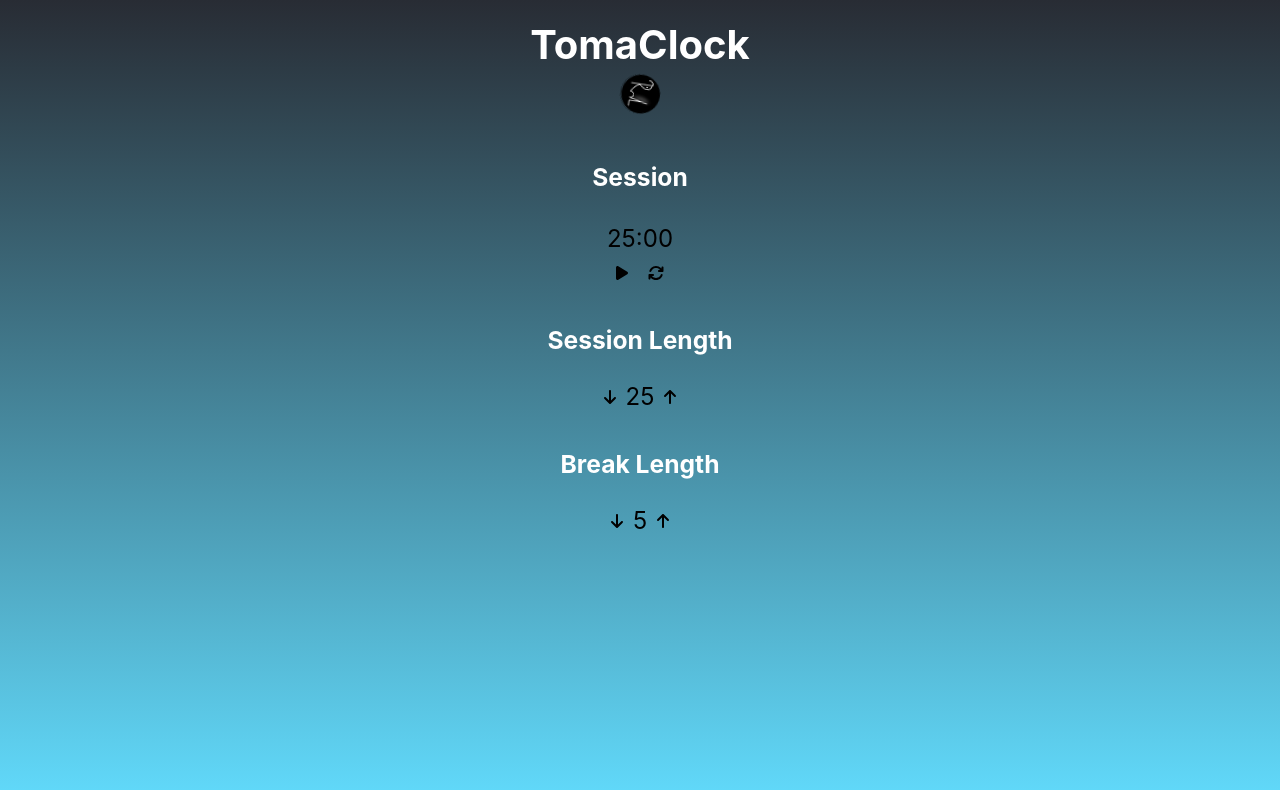
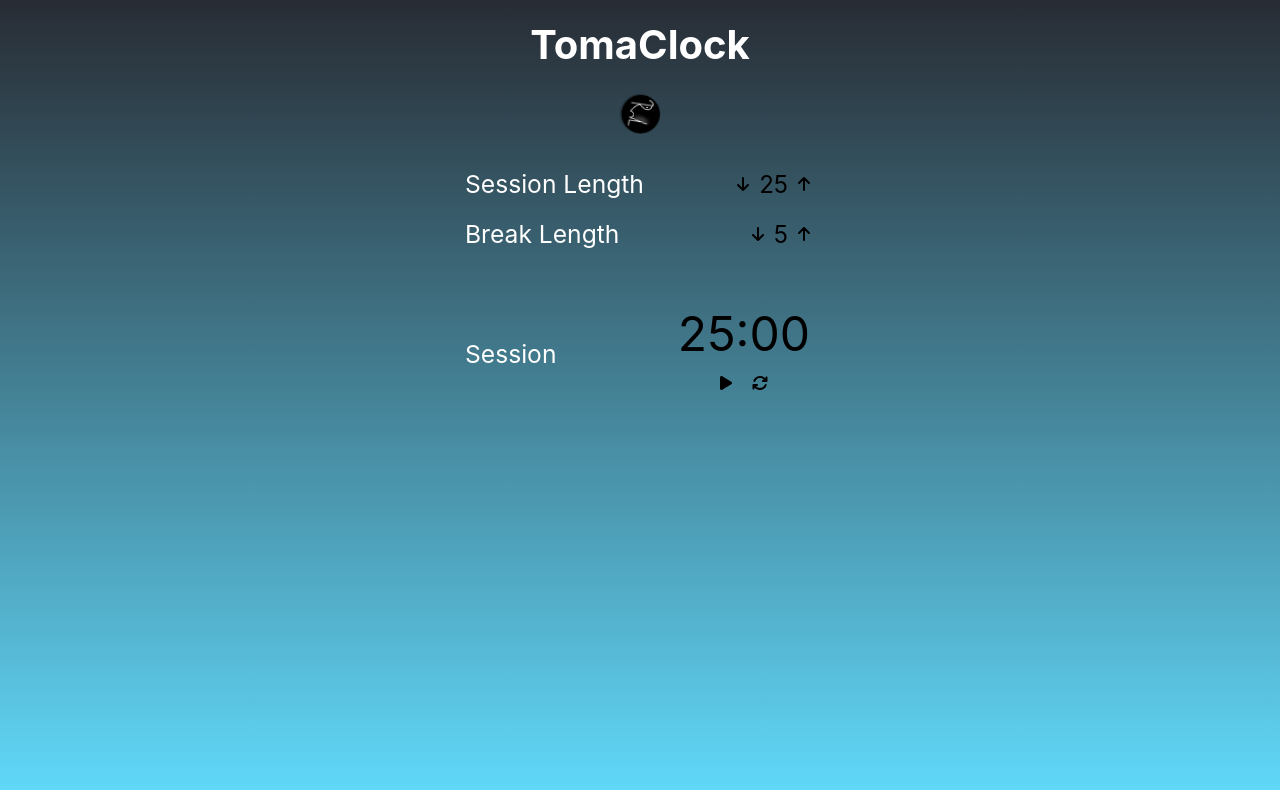
Before and after one commit to robdll/tomaclock, a React (Create React App) app: page / in a window 1280 px wide. Shown: the top 790 px of the page. Built offline with nearby package versions, Linux system fonts and the light colour scheme.

Commit message:
style update

```diff
--- a/src/App.css
+++ b/src/App.css
@@ -1,6 +1,10 @@
 .App {
   text-align: center;
-  background: linear-gradient(180deg, rgba(40,44,52,1) 0%,  rgba(97,218,251,1) 100%);
+  background: linear-gradient(
+    180deg,
+    rgba(40, 44, 52, 1) 0%,
+    rgba(97, 218, 251, 1) 100%
+  );
   min-height: 100vh;
 }
 
@@ -27,7 +31,7 @@
 }
 
 .App-header h1 {
-  margin: 0;
+  margin: 0 0 20px 0;
   font-size: 2.5rem;
 }
 
--- a/src/components/Tomato/Tomato.css
+++ b/src/components/Tomato/Tomato.css
@@ -3,15 +3,16 @@
   display: flex;
   flex-direction: column;
   align-items: center;
-    justify-content: space-around;
+  max-width: 350px;
+  margin: 0 auto;
+  min-height: 50vh;
   min-height: 50vh;
   margin-top: 30px;
 }
 
-
 .title {
   color: white;
-    font-size: .7em;
+  font-size: 0.7em;
   margin: 0;
 }
 
@@ -39,7 +40,36 @@
   margin: 5px;
 }
 
-.session-value, .setting-value {
+.flexer {
+  flex: 1;
+}
+
+.session,
+.session-config,
+.break-config {
+  display: flex;
+  align-self: flex-start;
+  margin-bottom: 20px;
+  width: 100%;
+  align-items: center;
+}
+
+.session {
+  margin-top: 30px;
+}
+
+.session-container > .session-value {
+  font-size: 3rem;
+}
+
+.session-config > span,
+.session > span,
+.break-config > span {
+  margin-right: 20px;
+}
+
+.session-value,
+.setting-value {
   padding: 0 5px;
   font-size: 1.5rem;
 }
--- a/src/components/Tomato/Tomato.js
+++ b/src/components/Tomato/Tomato.js
@@ -1,48 +1,53 @@
-import './Tomato.css';
-import { useState, useEffect, useRef } from 'react';
-import { FontAwesomeIcon } from '@fortawesome/react-fontawesome'
-import { faPlay, faPause, faArrowsRotate, faArrowDown, faArrowUp } from '@fortawesome/free-solid-svg-icons'
-const alarm = require('./../../resources/alarm.wav');
+import "./Tomato.css";
+import { useState, useEffect, useRef } from "react";
+import { FontAwesomeIcon } from "@fortawesome/react-fontawesome";
+import {
+  faPlay,
+  faPause,
+  faArrowsRotate,
+  faArrowDown,
+  faArrowUp,
+} from "@fortawesome/free-solid-svg-icons";
+const alarm = require("./../../resources/alarm.wav");
 
 function Tomato() {
   const audRef = useRef(null);
 
-	const [settings, setSettings] = useState({session: 25, break: 5});
+  const [settings, setSettings] = useState({ session: 25, break: 5 });
   const [timer, setTimer] = useState({
-		minutes: '25',
-		seconds: '00',
+    minutes: "25",
+    seconds: "00",
     active: false,
-		isBreak: false
+    isBreak: false,
   });
-
 
   useEffect(() => {
     let timerInterval;
-		if(timer.active) {
+    if (timer.active) {
       timerInterval = setInterval(() => {
         let seconds = parseInt(timer.seconds);
         let minutes = parseInt(timer.minutes);
-				if(seconds === 0 && minutes === 0) {
-				 	setTimer( {
-				 		minutes: settings.isBreak ? settings.session : settings.break,
-				 		seconds: '00',
+        if (seconds === 0 && minutes === 0) {
+          setTimer({
+            minutes: timer.isBreak ? settings.session : settings.break,
+            seconds: "00",
             active: true,
-				 		isBreak: !settings.isBreak
-				 	})
-					playAudio()
-				} else if(seconds === 0) {
+            isBreak: !timer.isBreak,
+          });
+          playAudio();
+        } else if (seconds === 0) {
           const newTimer = {
             ...timer,
-						minutes: timer.minutes-1,
-						seconds: '59',
-					}
-				 	setTimer( newTimer)
+            minutes: timer.minutes - 1,
+            seconds: "59",
+          };
+          setTimer(newTimer);
         } else {
           seconds = seconds - 1;
-					setTimer( {
+          setTimer({
             ...timer,
-						seconds: seconds < 10 ? '0'+seconds : seconds+''
-					})
+            seconds: seconds < 10 ? "0" + seconds : seconds + "",
+          });
         }
       }, 1000);
     } else {
@@ -55,87 +60,129 @@ function Tomato() {
   }, [timer, settings]);
 
   const playAudio = () => {
-		console.log('here', audRef)
-		audRef.current.play();
-	}
-
+    console.log("drin drin");
+    // audRef.current.play();
+  };
 
   const toggleTimer = (value) => {
-		setTimer({ ...timer, active: value})
-	}
+    setTimer({ ...timer, active: value });
+  };
 
   const refreshTimer = () => {
     audRef.current.pause();
     setTimer({
-			minutes: '25',
-			seconds: '00',
+      minutes: "25",
+      seconds: "00",
       active: false,
-			isBreak: false
-		})
-		setSettings({session: 25, break: 5});
+      isBreak: false,
+    });
+    setSettings({ session: 25, break: 5 });
+  };
+
+  const editSettings = (type, val) => {
+    if (timer.active) return;
+    const newSettings = { ...settings };
+    newSettings[type] += val;
+    if (newSettings[type] > 60) {
+      newSettings[type] = 60;
     }
-
-	const editSettings =  (type, val) => {
-		if(timer.active) return
-		const newSettings = { ...settings }
-		newSettings[type] +=val;
-		if(newSettings[type] > 60) {
-			newSettings[type] = 60
+    if (newSettings[type] < 1) {
+      newSettings[type] = 1;
     }
-		if(newSettings[type] < 1) {
-			newSettings[type] = 1
-		}
-		setSettings(newSettings)
-		if(type === 'session' && !timer.isBreak) {
+    setSettings(newSettings);
+    if (type === "session" && !timer.isBreak) {
       setTimer({
         ...timer,
         minutes: newSettings[type],
-				seconds: '00'
-			})
+        seconds: "00",
+      });
     }
-
-	}
+  };
 
   let icon = !timer.active ? faPlay : faPause;
 
   return (
     <div className="tomato">
-
-			<h2 className="title" id="timer-label">{settings.isBreak ? 'Break' : 'Session'}</h2>
-			<div className="session-container">
-				<div className='session-value' id="time-left">{timer.minutes}:{timer.seconds}</div>
-				<div className='controls-container'>
-					<span className='icon-container'>
-						<FontAwesomeIcon id="start_stop" onClick={()=>{ toggleTimer(!timer.active)}} icon={icon} />
+      <div className="session-config">
+        <span className="title" id="session-label">
+          Session Length
         </span>
-					<span className='icon-container'>
+        <span className="flexer"></span>
+        <div className="setting-container">
+          <span
+            className="icon-container"
+            id="session-decrement"
+            onClick={() => editSettings("session", -1)}
+          >
+            <FontAwesomeIcon icon={faArrowDown} />
           </span>
-					<span className='icon-container'>
-						<FontAwesomeIcon id="reset" onClick={()=>{ refreshTimer()}} icon={faArrowsRotate} />
+          <div className="setting-value" id="session-length">
+            {settings.session}
+          </div>
+          <span
+            className="icon-container"
+            id="session-decrement"
+            onClick={() => editSettings("session", 1)}
+          >
+            <FontAwesomeIcon icon={faArrowUp} />
+          </span>
+        </div>
+      </div>
+      <div className="break-config">
+        <span className="title" id="break-label">
+          Break Length
+        </span>
+        <span className="flexer"></span>
+        <div className="setting-container">
+          <span
+            className="icon-container"
+            id="break-decrement"
+            onClick={() => editSettings("break", -1)}
+          >
+            <FontAwesomeIcon icon={faArrowDown} />
+          </span>
+          <div className="setting-value">{settings.break}</div>
+          <span
+            className="icon-container"
+            id="break-increment"
+            onClick={() => editSettings("break", +1)}
+          >
+            <FontAwesomeIcon icon={faArrowUp} />
           </span>
         </div>
       </div>
 
-			<h2 className="title" id="session-label">Session Length</h2>
-			<div className="setting-container">
-				<span className='icon-container' id="session-decrement" onClick={()=> editSettings('session', -1)}>
-					<FontAwesomeIcon icon={faArrowDown} />
+      <div className="session">
+        <span className="title" id="timer-label">
+          {settings.isBreak ? "Break" : "Session"}
         </span>
-				<div className="setting-value" id="session-length">{settings.session}</div>
-				<span className='icon-container' id="session-decrement" onClick={()=> editSettings('session', 1)}>
-					<FontAwesomeIcon icon={faArrowUp} />
+        <span className="flexer"></span>
+        <div className="session-container">
+          <div className="session-value" id="time-left">
+            {timer.minutes}:{timer.seconds}
+          </div>
+          <div className="controls-container">
+            <span className="icon-container">
+              <FontAwesomeIcon
+                id="start_stop"
+                onClick={() => {
+                  toggleTimer(!timer.active);
+                }}
+                icon={icon}
+              />
+            </span>
+            <span className="icon-container"></span>
+            <span className="icon-container">
+              <FontAwesomeIcon
+                id="reset"
+                onClick={() => {
+                  refreshTimer();
+                }}
+                icon={faArrowsRotate}
+              />
             </span>
           </div>
-
-			<h2 className="title" id="break-label">Break Length</h2>
-			<div className="setting-container">
-				<span className='icon-container' id="break-decrement" onClick={()=> editSettings('break', -1)}>
-					<FontAwesomeIcon icon={faArrowDown} />
-				</span>
-				<div className="setting-value">{settings.break}</div>
-				<span className='icon-container' id="break-increment" onClick={()=> editSettings('break', +1)}>
-					<FontAwesomeIcon icon={faArrowUp} />
-				</span>
+        </div>
       </div>
       <audio id="beep" src={alarm} ref={audRef} hidden />
     </div>
```
Also changed, not shown: src/App.js (+3 -4 lines). Lines whose indentation alone changed are shown as unchanged.
